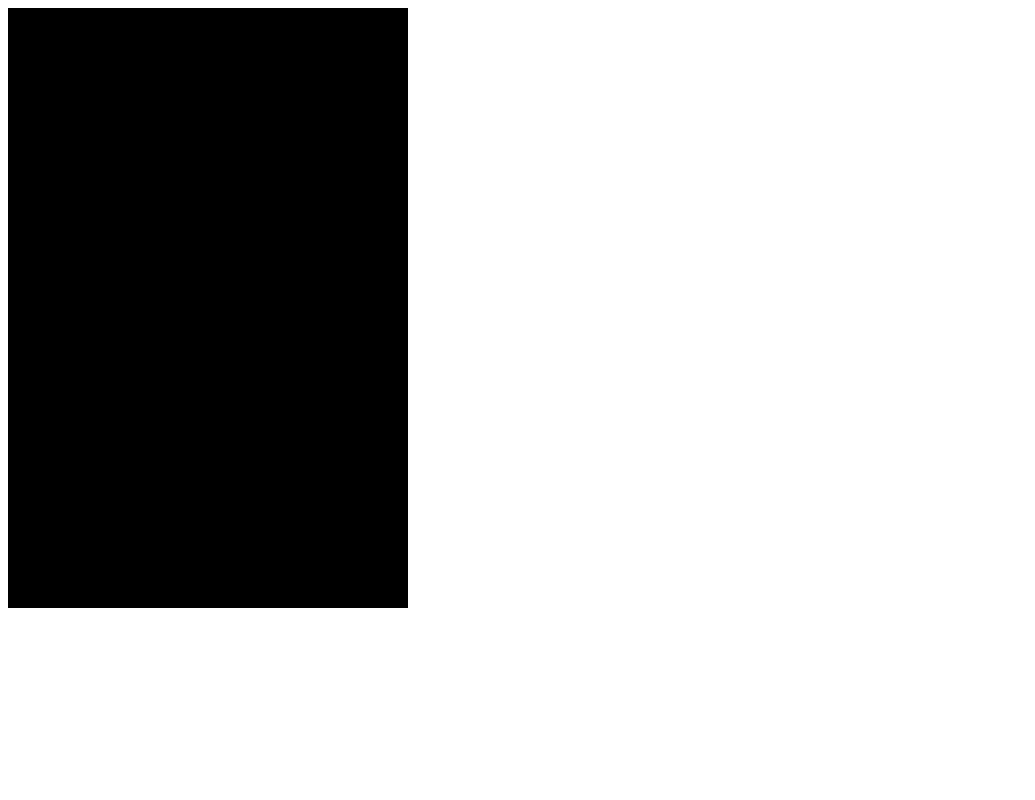
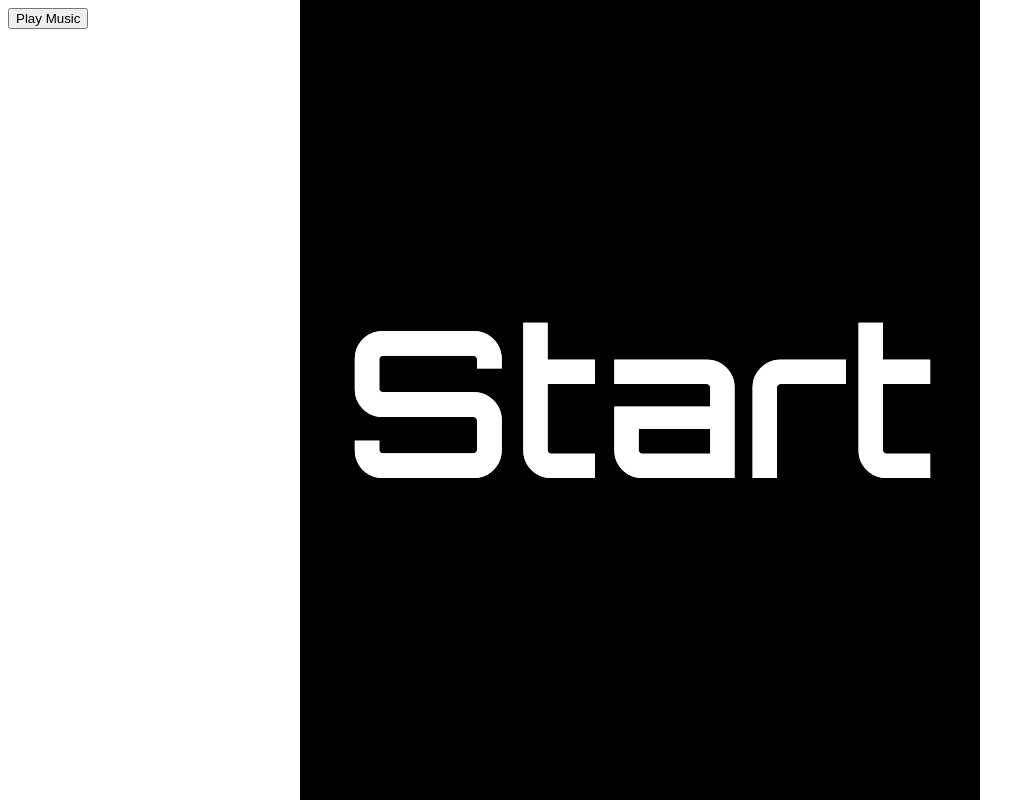
Before and after one commit to terryt925/BubblePop, a website built with webpack: page index.html in a window 1280 px wide. Shown: the whole page, without its empty margins (0-1035 px from the left). Built offline with nearby package versions, Linux system fonts and the light colour scheme.

Commit message:
Add start feature

```diff
--- a/index.html
+++ b/index.html
@@ -3,12 +3,42 @@
 <head>
   <title>Bubble Pop</title>
   <link rel="stylesheet" href="dist/app.css"></link>
+  <link rel="preconnect" href="https://fonts.gstatic.com">
   <script type="module" src="src/entry.js"></script>
 </head>
 
 <body>
-  <div id="game" ></div>
+  <div id='screen'>
+    <div id="game" ></div>
+    <div id='controls'></div>
+  </div>
+  <div id='score'></div>
+  <audio id="audio">
+    <source src="dist/AdhesiveWombat - 8 Bit Adventure (1).mp3" type="audio/mpeg">
+  </audio>
+  <button id='button' onclick="playAudio()" type="button">Play Music</button>
+  <!-- <button onclick="pauseAudio()" type="button">Pause Audio</button> -->
 
+  <script>
+    let x = document.getElementById("audio");
+    let y = false;
+
+    function playAudio() {
+      if(y === false) {
+        y = true;
+        x.play();
+        document.getElementById('button').innerHTML = 'Mute';
+      } else {
+        y = false;
+        x.pause();
+        document.getElementById('button').innerHTML = 'Play Music';
+      }
+    }
+
+    // function pauseAudio() {
+    // x.pause();
+    // }
+  </script>
 </body>
 
 </html>
--- a/src/entry.js
+++ b/src/entry.js
@@ -1,11 +1,13 @@
-// const { platform } = require("node:os");
-// import { platform } from 'node:os';
-// import { platform } from 'node:os';
+
 import Pad from './pad.js';
 
 document.addEventListener('DOMContentLoaded', () => {
   const map = document.getElementById('game');
+  // const controls = document.getElementById('controls');
+  const result = document.getElementById('score');
+  let x = document.getElementById("audio");
   const jumper = document.createElement('div');
+  const startButton = document.createElement('div');
   let jumperLeftSpace = 50;
   let jumperBottomSpace = 250;
   let padCount = 5;
@@ -86,7 +88,6 @@ document.addEventListener('DOMContentLoaded', () => {
         ((jumperLeftSpace + 60) >= pad.left) &&
         (jumperLeftSpace <= (pad.left + 85)) &&
         (!isJumping)) {
-          console.log('landed')
           startPoint = jumperBottomSpace
           jump()
         }
@@ -100,7 +101,7 @@ document.addEventListener('DOMContentLoaded', () => {
     while (map.firstChild) {
       map.removeChild(map.firstChild)
     }
-    map.innerHTML = score
+    result.innerHTML = score
     clearInterval(upTimerId)
     clearInterval(downTimerId)
     clearInterval(leftTimerId)
@@ -118,11 +119,7 @@ document.addEventListener('DOMContentLoaded', () => {
   }
 
   function moveLeft() {
-    // clearInterval(rightTimerId)
     clearInterval(leftTimerId)
-    // if(isGoingLeft) {
-    //   clearInterval(leftTimerId)
-    // }
     if(isGoingRight) {
       clearInterval(rightTimerId);
       isGoingRight = false
@@ -134,17 +131,12 @@ document.addEventListener('DOMContentLoaded', () => {
         jumper.style.left = jumperLeftSpace + 'px'
       } else {
         moveRight()
-        // isGoingLeft = false;
       }
     },30)
   }
 
   function moveRight() {
-    // clearInterval(leftTimerId);
     clearInterval(rightTimerId)
-    // if(isGoingRight) {
-    //   clearInterval(rightTimerId)
-    // }
     if(isGoingLeft) {
       clearInterval(leftTimerId)
       isGoingLeft = false
@@ -175,9 +167,23 @@ document.addEventListener('DOMContentLoaded', () => {
       setInterval(movePads, 30)
       jump()
       document.addEventListener('keydown',control)
+      hideStart()
     }
   }
 
+  function instructions() {
+    map.appendChild(startButton)
+    startButton.classList.add('start')
+    startButton.innerHTML = 'Start';
+    // startButton.onclick = hideStart;
+    startButton.onclick = start;
+    // startButton.onclick = startButton.style.display = "none";
+  }
 
-  start()
+  function hideStart() {
+    map.removeChild(startButton)
+  }
+
+  // start()
+  instructions()
 })
```
Also changed, not shown: dist/app.css, 1 other file.
